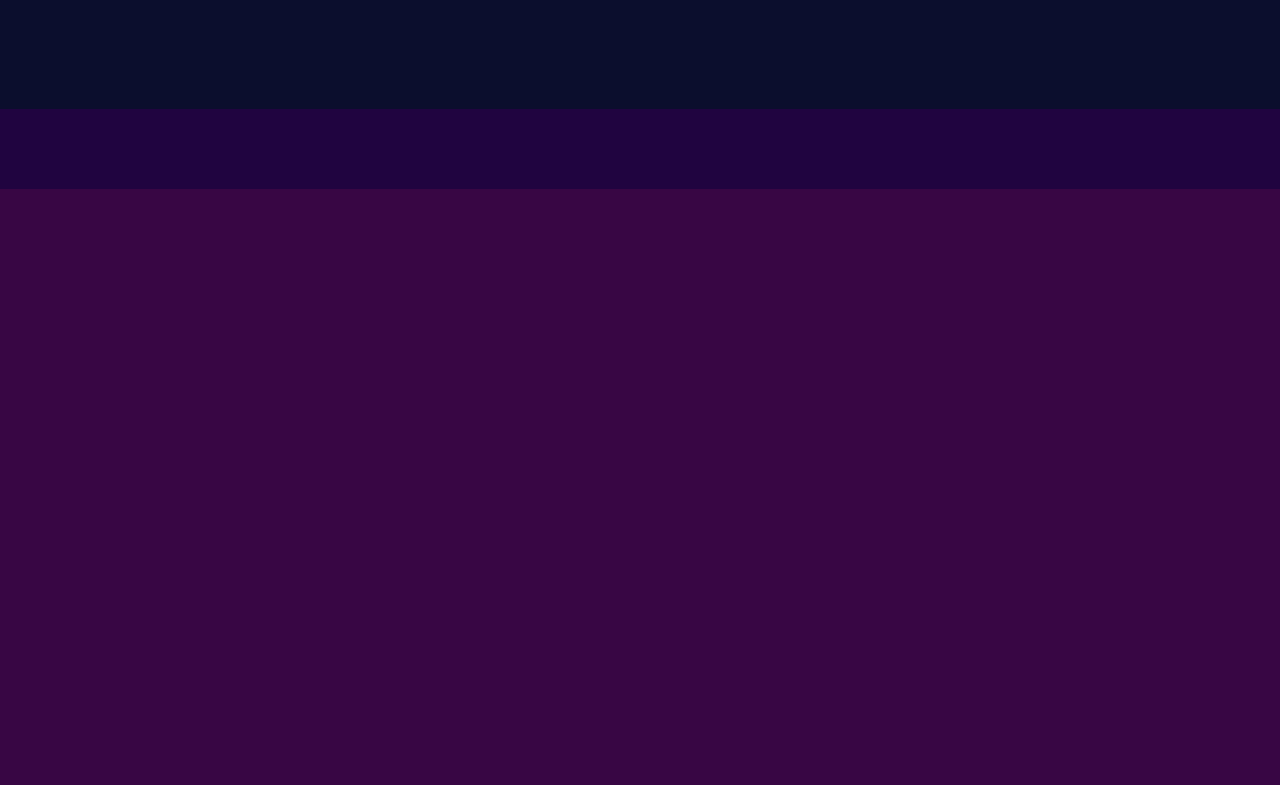
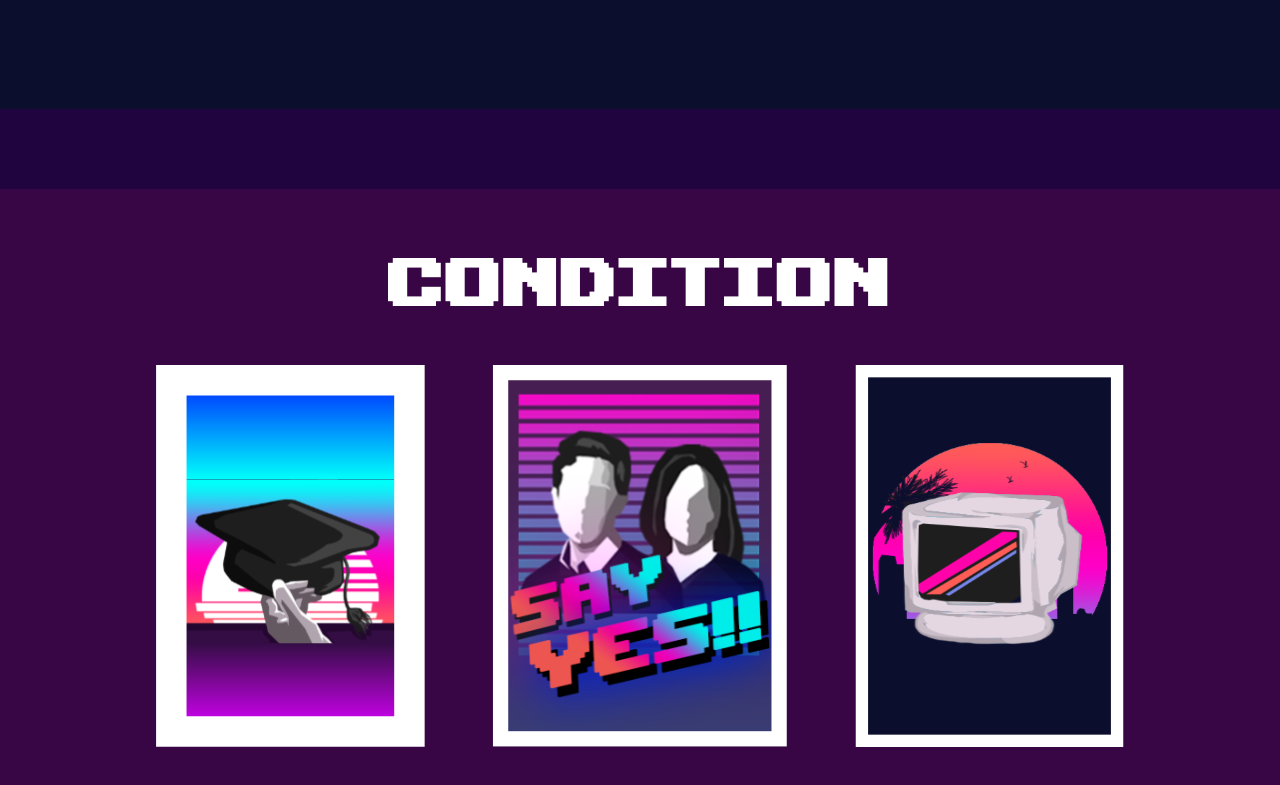
Before and after one commit to cpe-kmutt-student/comcamp33, a Next.js app: page /home in a window 1280 px wide. Shown: the part 2207-2992 px from the top of the page. Built offline with nearby package versions, Linux system fonts and the light colour scheme.

Commit message:
will fix condition problem

```diff
--- a/src/components/condition.js
+++ b/src/components/condition.js
@@ -2,48 +2,37 @@ import Image from "next/image";
 
 const Condition = () => {
   return (
-    <div className="mx-10 lg:mx-4">
+    <div className="container mx-auto ">
          <section className="text-white py-4 sm:pt-24 md:pt-36 lg:py-10 flex justify-center text-center font-pixel text-2xl sm:text-3xl md:text-6xl lg:text-8xl">
             Condition
 
         </section>
         <div className="grid gridrows-3 lg:grid-cols-3 gap-6">
-            <div className="flex flex-col justify-center"><Image src="/assets/condition/Studying.svg"
+            <div className="flex flex-col px-10 md:px-0 justify-center">
+              <Image src="/assets/condition/Studying.svg"
               width={460}
               height={540}
               quality={100}
 
               />
-              <div className="text-base font-thai text-white md:text-2xl py-4  lg:py-4 my-6 px-10 bg-[#04B1AF]">
-              นักเรียนมัธยมศึกษาปีที่ 4, 5 สายวิทย์
-หรือคณิตคอม ปวช. และนักศึกษา รหัส 65
-ผู้ที่ยืนยันสิทธ์กับทาง ภาควิศวกรรมคอมพิวเตอร์ มหาวิทยาลัยเทคโนโลยีพระจอมเกล้าธนบุรี
 
               </div>
-              </div>
-            <div className="flex flex-col justify-center">
+            <div className="flex px-10 md:px-0 flex-col justify-center">
             <Image src="/assets/condition/Parent.svg"
               width={460}
               height={540}
               quality={100}
 
               />
-               <div className="text-base font-thai text-white py-2 md:text-2xl md:py-16 my-6 px-10 bg-[#556CC9]">
-               มีความสนใจในด้านคอมพิวเตอร์
-โดยไม่จำเป็นต้องมีพื้นฐานมาก่อน
 
-              </div>
             </div>
-            <div className="flex flex-col text-white justify-center"><Image src="/assets/condition/piccom.svg"
+            <div className="flex flex-col px-10 md:px-0 text-white justify-center"><Image src="/assets/condition/piccom.svg"
               width={460}
               height={540}
               quality={100}
 
               />
-              <div className="text-base font-thai py-4 md:text-2xl md:py-16 my-6 px-10 bg-[#DD517E]">
-              ผู้ปกครองอนุญาตให้นักเรียนคนดังกล่าวเข้าร่วมกิจกรรม ตามระยะเวลาที่กำหนด
 
-              </div>
               </div>
         </div>
     </div>
--- a/src/pages/home/index.js
+++ b/src/pages/home/index.js
@@ -34,7 +34,7 @@ const Home = () => {
         <Learning />
       </section>
       <section className="bg-[#380644] h-[100vh]" id="condition">
-
+        <Condition/>
       </section>
       <section className="bg-[#590949] h-[93vh]" id="schedule">
         <Timeline />
```
